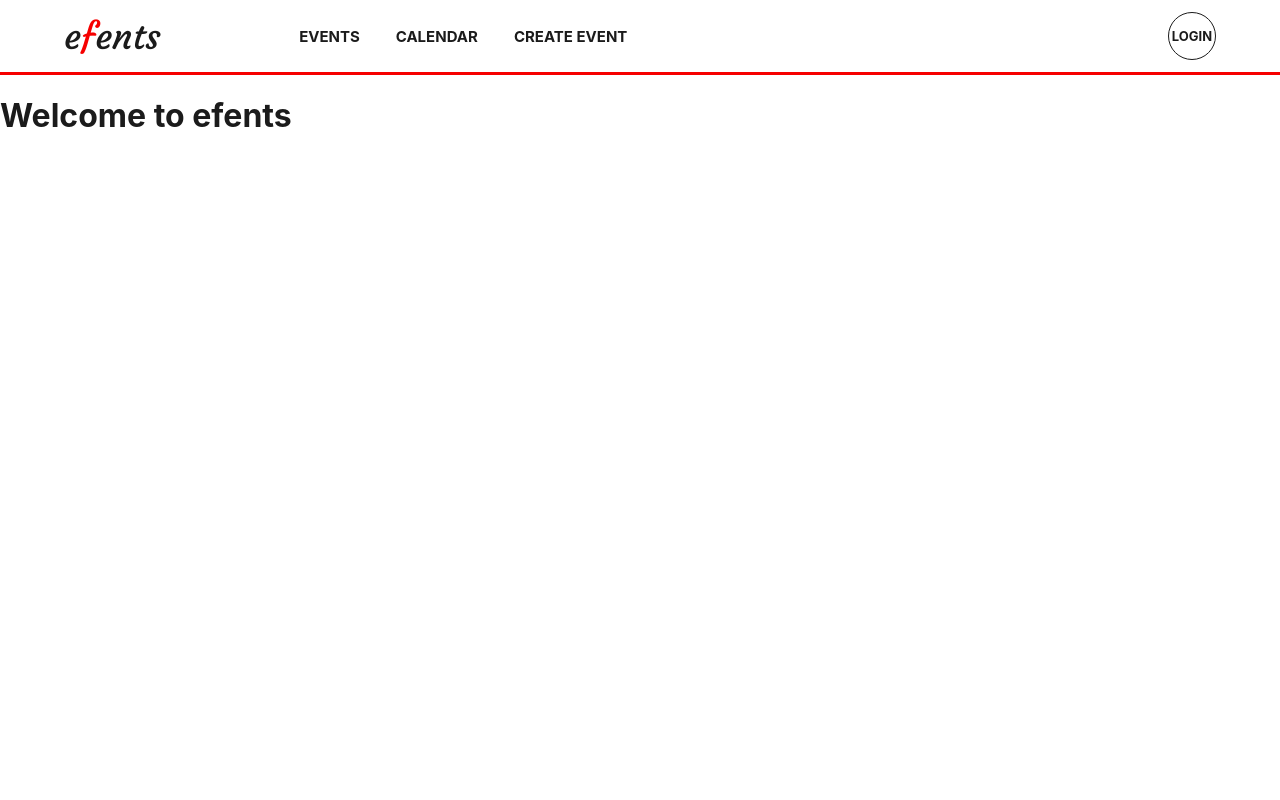
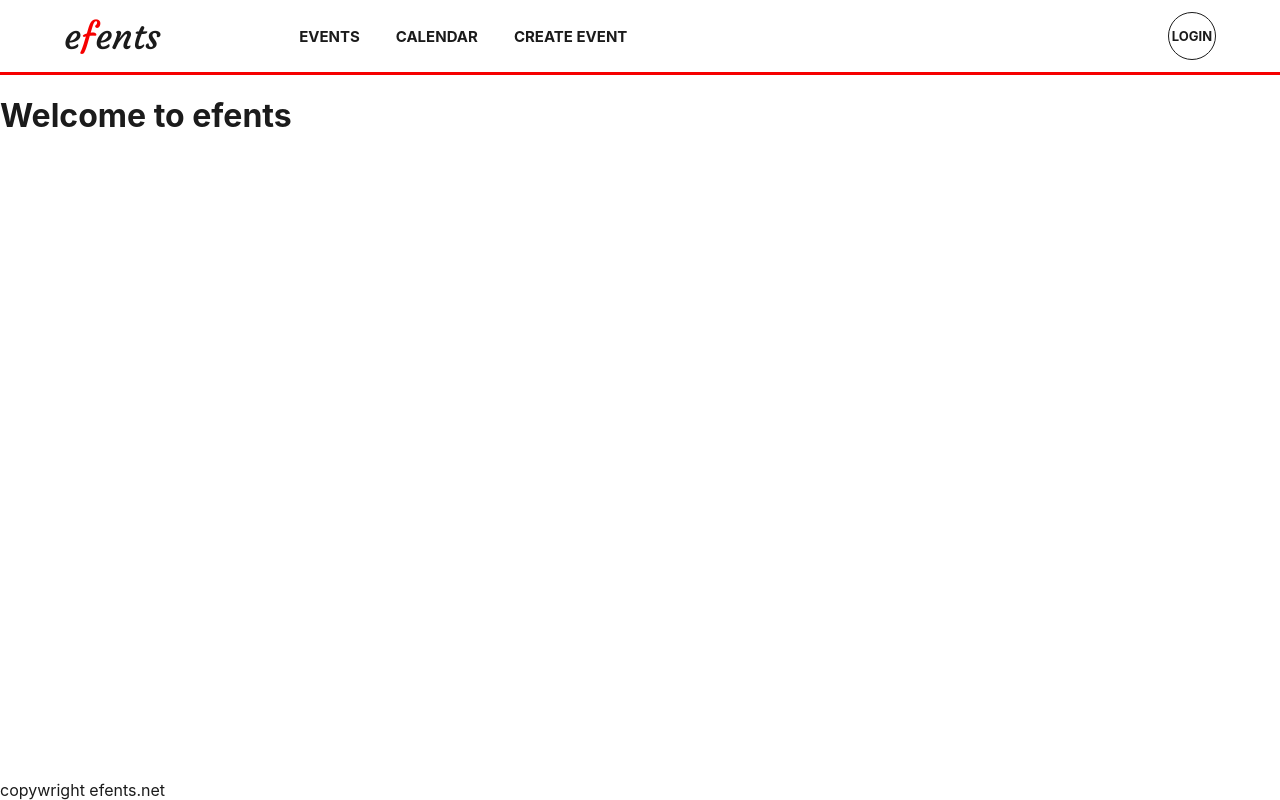
Before and after one commit to BiskremMuhammad/efents-nextjs, a Next.js app: page / in a window 1280 px wide. Built offline with nearby package versions, Linux system fonts and the light colour scheme.

Commit message:
re-arrange page layout and use the new grid layout

```diff
--- a/modules/components/layout.tsx
+++ b/modules/components/layout.tsx
@@ -8,17 +8,19 @@ import React from "react";
 import Head from "next/head";
 
 import { Navbar } from "./navbar";
+import { Footer } from "./layout/footer";
 
 const Layout = ({ children }) => (
-  <>
+  <div className="efents-root-container">
     <Head>
       <title>efents</title>
       <link rel="icon" href="/favicon.ico" />
       <meta name="viewport" content="initial-scale=1.0, width=device-width" />
     </Head>
     <Navbar />
-    {children}
-  </>
+    <main>{children}</main>
+    <Footer />
+  </div>
 );
 
 export default Layout;
--- /dev/null
+++ b/modules/components/layout/footer.tsx
@@ -0,0 +1,7 @@
+import React from "react";
+
+export const Footer = () => (
+  <footer>
+    <span>copywright efents.net</span>
+  </footer>
+);
--- a/styles/globals.scss
+++ b/styles/globals.scss
@@ -23,6 +23,14 @@ a {
   box-sizing: border-box;
 }
 
+.efents-root-container {
+  display: grid;
+  grid-template-areas: "header" "main" "footer";
+  min-height: 100vh;
+  grid-template-columns: 1fr;
+  grid-template-rows: auto 1fr auto;
+}
+
 .efents-logo,
 .efents-style {
   font-family: "Courgette", sans-serif;
@@ -39,6 +47,7 @@ a {
 }
 
 nav {
+  grid-area: header;
   border-bottom: 3px solid $efents-color;
 
   .navbar-container {
@@ -108,3 +117,11 @@ nav {
     }
   }
 }
+
+main {
+  grid-area: main;
+}
+
+footer {
+  grid-area: footer;
+}
```
